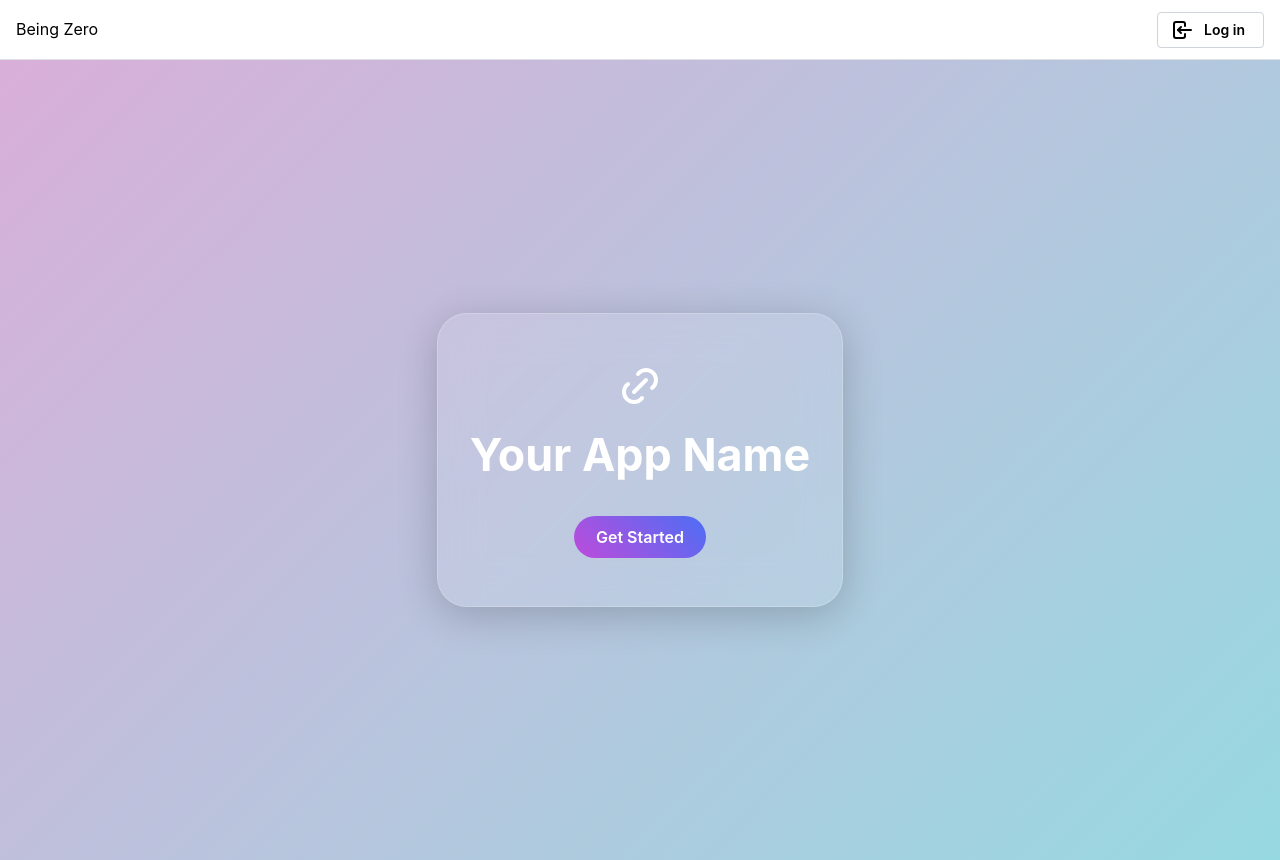
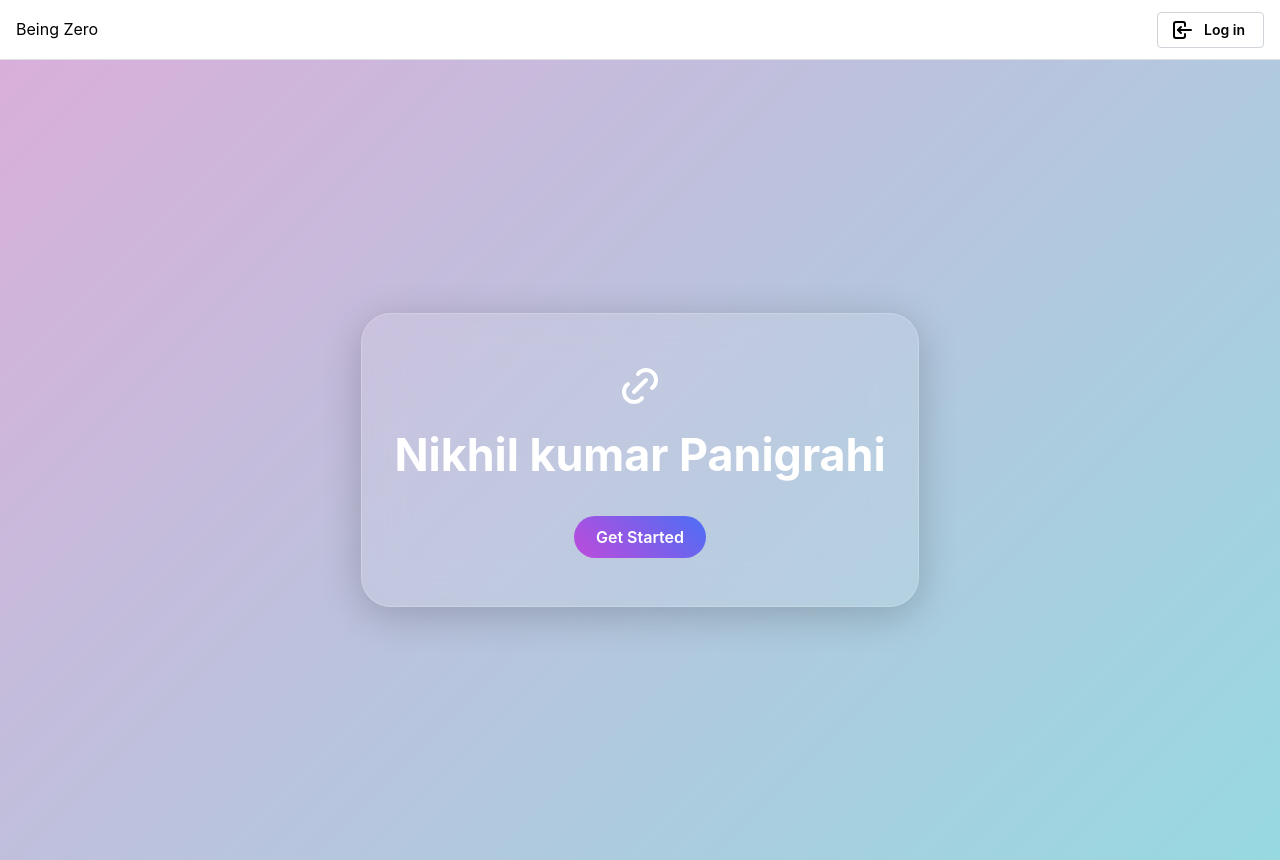
Before and after one commit to nikhilkumarpanigrahi/mernstackbz, a React (Vite) app in the folder frontend/: page / in a window 1280 px wide. Built offline with nearby package versions, Linux system fonts and the light colour scheme.

Commit message:
updated name

```diff
--- a/frontend/src/Pages/Home/Home.jsx
+++ b/frontend/src/Pages/Home/Home.jsx
@@ -53,7 +53,7 @@ const Home = () => {
               marginTop: "1rem",
             }}
           >
-            Your App Name
+            Nikhil kumar Panigrahi
           </Title>
 
           <Text
```
